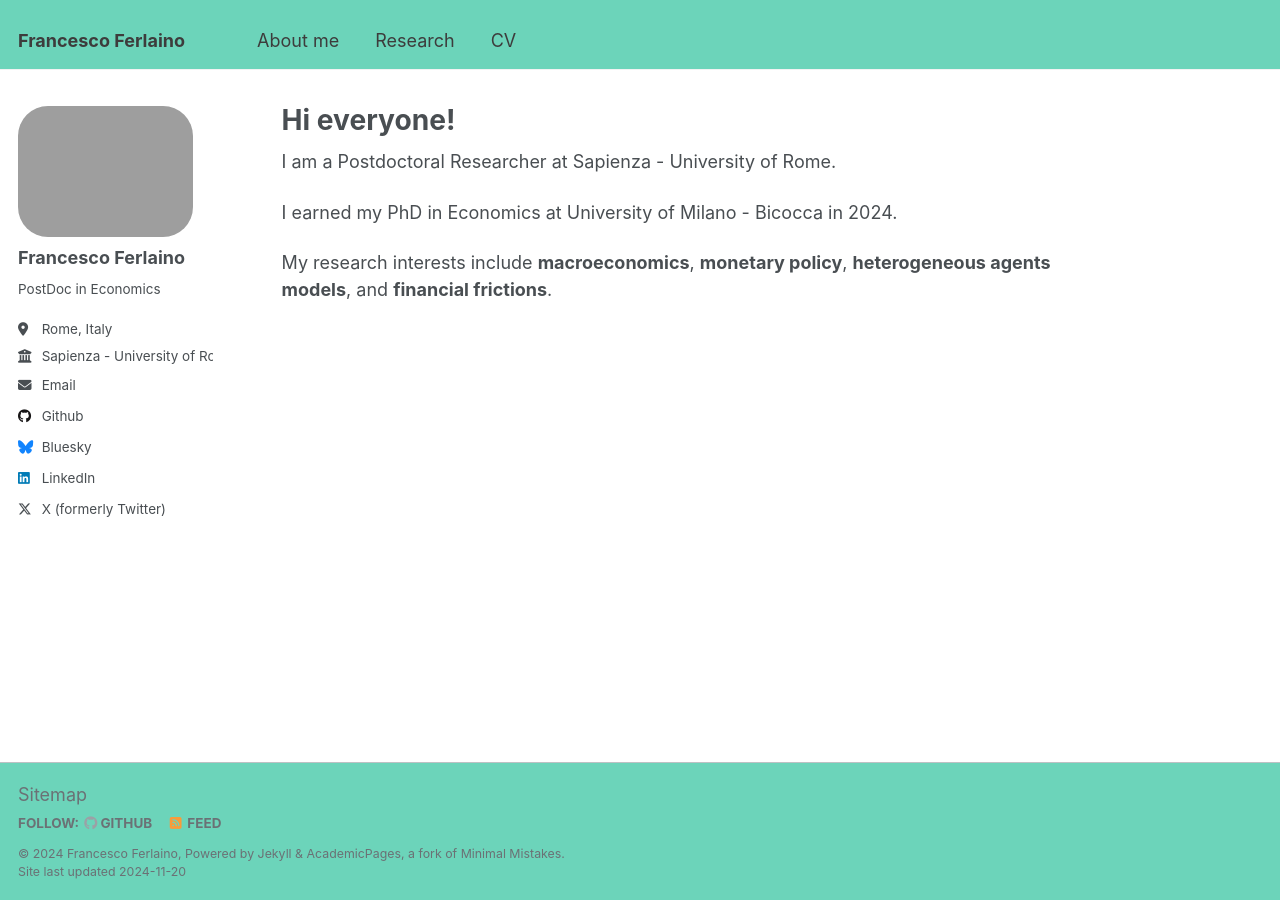
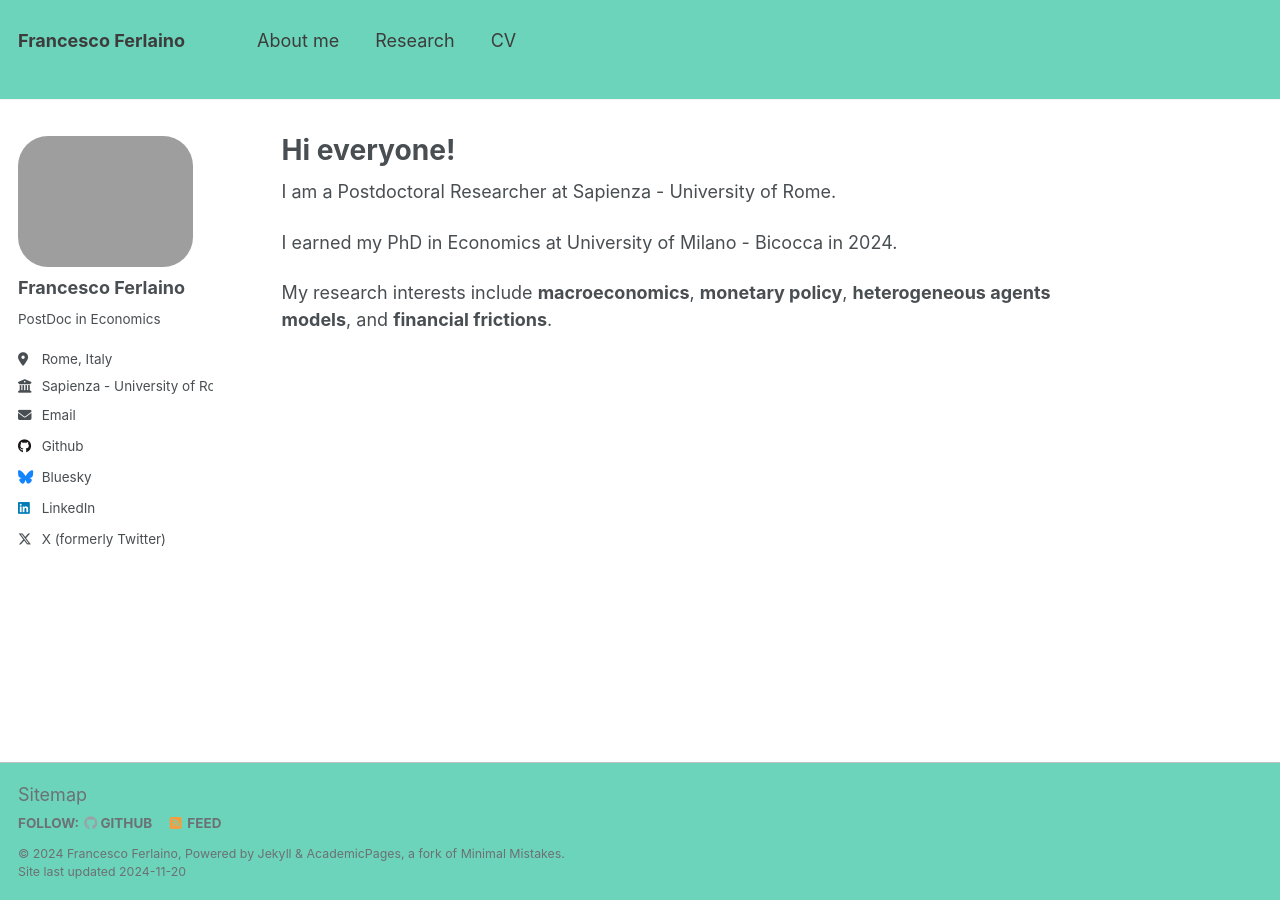
Before and after one commit to fraferla/fraferla.github.io, a Jekyll site: the page built from _pages/about.md, in a window 1280 px wide. Built offline with Jekyll 4.4.1, drawn with Linux system fonts in a browser that asks for light colours.

Commit message:
asgasfgas

```diff
--- a/_sass/_variables.scss
+++ b/_sass/_variables.scss
@@ -43,7 +43,7 @@ $type-size-7                : 0.6875em; // ~11px
 $type-size-8                : 0.625em;  // ~10px
 
 /* masthead properties */
-$masthead-height            : 70px;
+$masthead-height            : 100px;
 
 /* Sidebar properties */
 $sidebar-screen-min-width   : 1024px;
```
Also changed, not shown: 1 other file.
